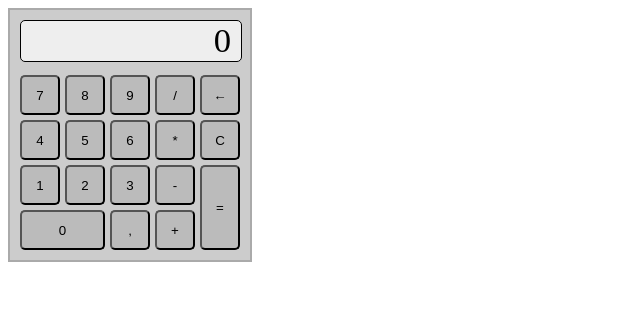
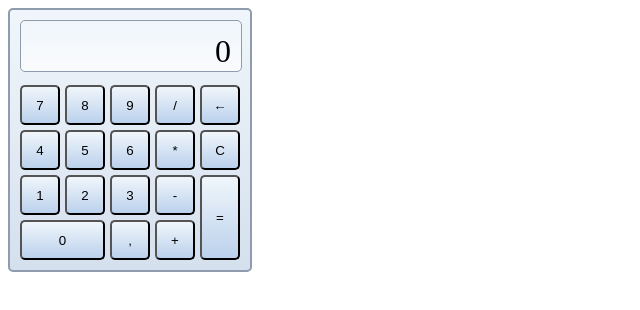
Before and after one commit to nikonthegreat/calculator, a plain HTML site: page index.html in a window 1280 px wide. Shown: the whole page, without its empty margins (0-640 px from the left). Drawn offline with Linux system fonts and the light colour scheme.

Commit message:
css update

```diff
--- a/styles.css
+++ b/styles.css
@@ -1,28 +1,43 @@
 .calculator {
     position: fixed;
-    background: #CCCCCC;
-    height: 250px;
+    background: linear-gradient(to top, #d5e0ee, #f0f6fb);
+    height: 260px;
     width: 240px;
-    border: 2px #AAAAAA solid;
-}
-
-.result-field {
-    position: relative;
-    background: #EEEEEE;
-    top:10px;
-    left:10px;
-    height: 40px;
-    width: 220px;
-    border: 1px solid;
+    border: 2px #8E9CAD solid;
     -webkit-border-radius:5px;
     -moz-border-radius:5x;
     border-radius:5px;
 }
 
+.result-field {
+    position: relative;
+    background: linear-gradient(to top, #fafbfd, #f0f6fb);
+    top:10px;
+    left:10px;
+    height: 50px;
+    width: 220px;
+    border: 1px #8E9CAD solid;
+    -webkit-border-radius:5px;
+    -moz-border-radius:5x;
+    border-radius:5px;
+}
+
+.history-text {
+    position: absolute;
+    font-size: 10pt;
+    right: 12px;
+    top: 2px;
+
+    -webkit-user-select: none;
+    -moz-user-select: none;
+    -ms-user-select: none;
+}
+
 .result-text {
     position: absolute;
-    font-size: 26pt;
+    font-size: 24pt;
     right: 10px;
+    top:12px;
 
     -webkit-user-select: none;
     -moz-user-select: none;
@@ -31,12 +46,13 @@
 
 button {
     position: absolute;
-    background: #BBBBBB;
+    background: linear-gradient(to top, #bbd1ec, #f0f6fb);
     width: 40px;
     height: 40px;
     -webkit-border-radius:5px;
     -moz-border-radius:5x;
     border-radius:5px;
+    font-color: #1e395b;
 
     -webkit-user-select: none;
     -moz-user-select: none;
```
